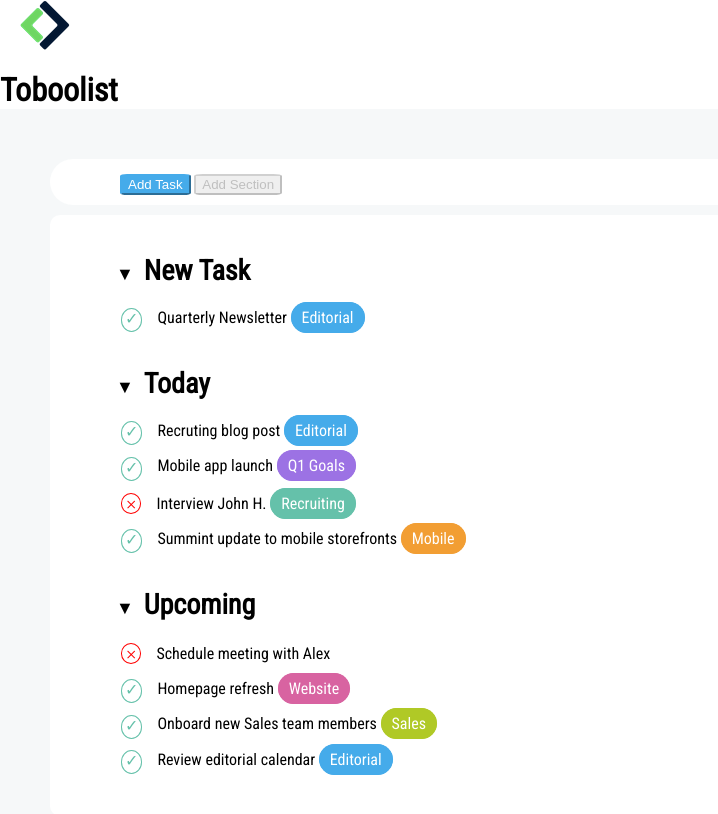
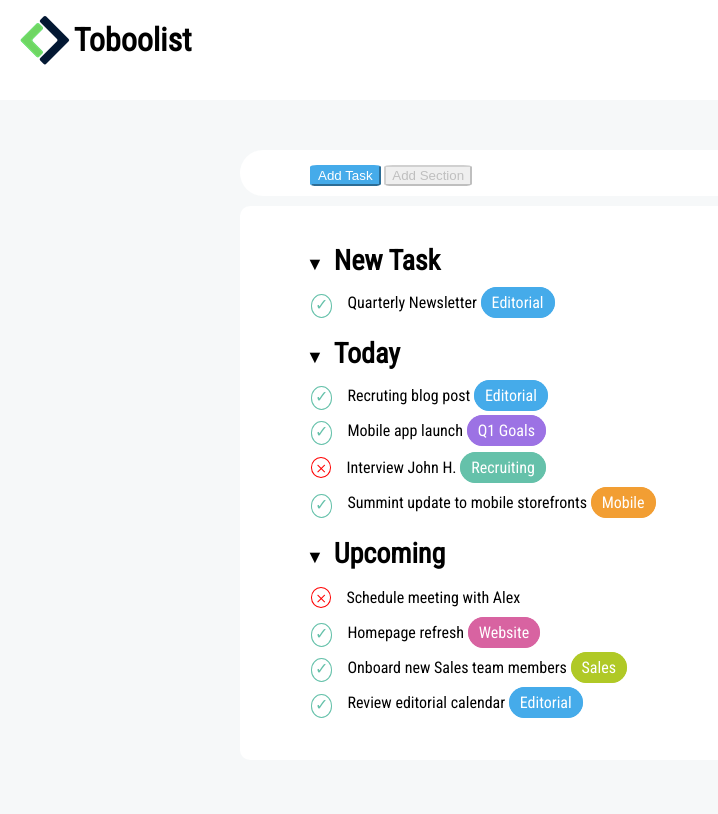
Before and after one commit to DavideAtzo/-html-css-toboolist, a plain HTML site: page index.html in a window 1280 px wide. Shown: the whole page, without its empty margins (0-718 px from the left). Drawn offline with Linux system fonts and the light colour scheme.

Commit message:
correzione titolo

```diff
--- a/css/style.css
+++ b/css/style.css
@@ -8,15 +8,23 @@ body{
 main{
     font-family: 'Roboto Condensed', sans-serif;
     width: 900px;
+    margin: 0 auto;
+
+}
+
+h1{
+    display: inline-block;
+    vertical-align: middle;
 
 }
 
 h2{
-    display: inline-block;
+
     vertical-align: middle;
     font-size: 28px;
     margin-left: 35px;
     margin-bottom: 5px;
+
 }
 
 
@@ -28,6 +36,7 @@ img{
 header{
     background-color: white;
     margin: 0px;
+    height: 100px;
 
 
 }
```
